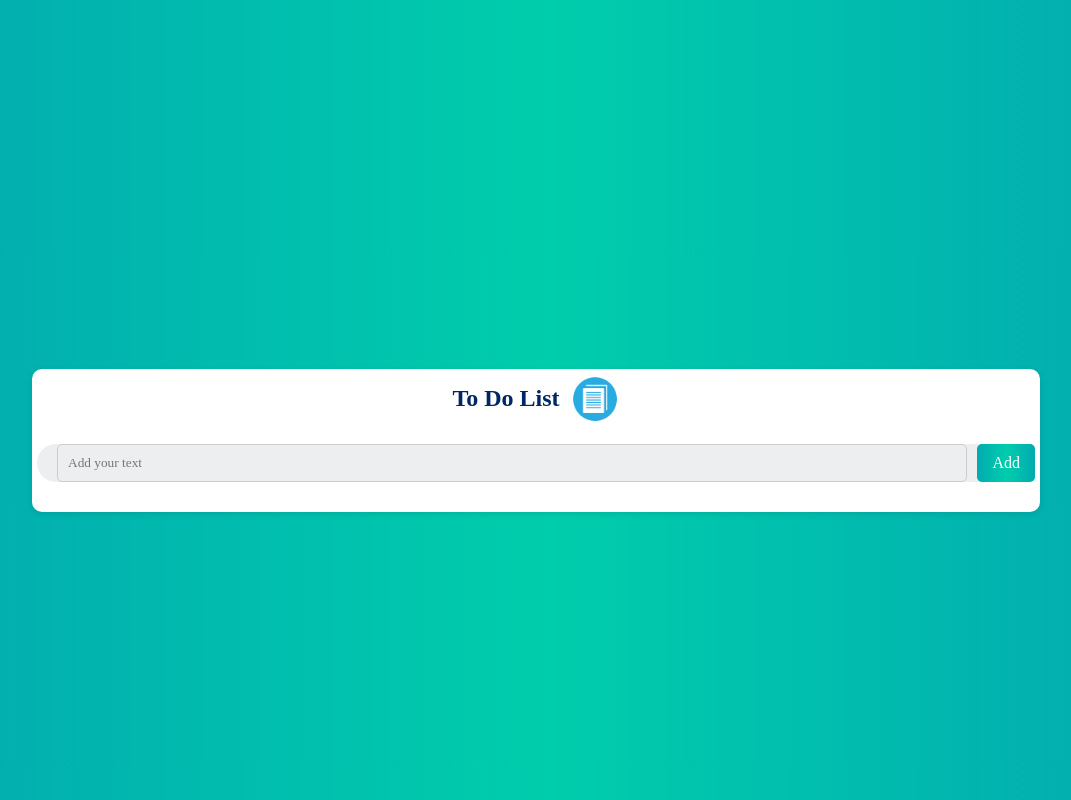
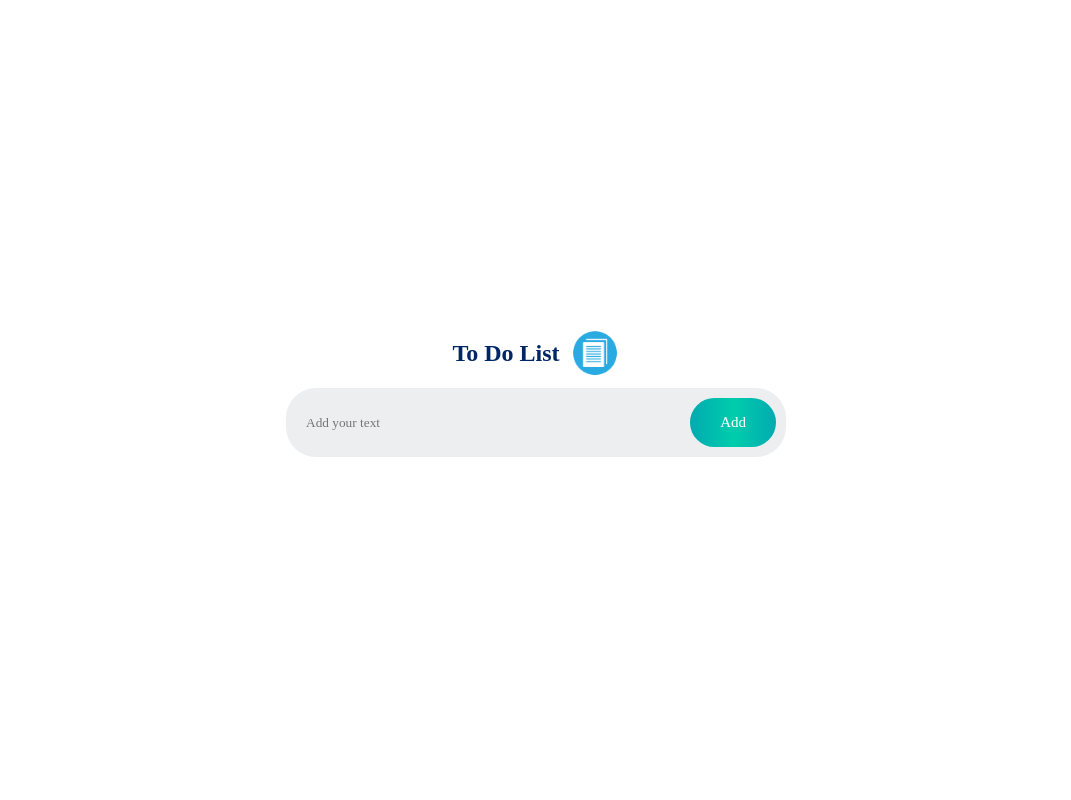
Before and after one commit to Mehdhat/ToDoList, a plain HTML site: page index.html in a window 1280 px wide. Shown: the whole page, without its empty margins (104-1175 px from the left). Drawn offline with Linux system fonts and the light colour scheme.

Commit message:
Update style.css

```diff
--- a/style.css
+++ b/style.css
@@ -8,17 +8,20 @@
 .container {
   width: 100%;
   min-height: 100vh;
-  background-image: linear-gradient(to right, #02AAB0 0%, #00CDAC 51%, #02AAB0 100%);
   padding: 10px;
+  display: flex;
+  justify-content: center;
+  align-items: center;
+  background-color: white;
 }
+
 .todo-app {
-  width: 90%;
+  width: 100%;
   max-width: 540px;
-  background-color: #fff;
-  margin: 100px auto 20px;
-  padding: 40px 30px 70px;
-  box-shadow: rgba(0, 0, 0, 0.4) 0px 30px 90px;
+  margin: 20px;
+  padding: 20px;
 }
+
 .todo-app h2 {
   color: #002765;
   display: flex;
@@ -26,20 +29,21 @@
   margin-bottom: 10px;
   justify-content: center;
 }
+
 .todo-app h2 img {
   width: 50px;
   margin-left: 10px;
   height: 50px;
 }
+
 .row {
   display: flex;
   align-items: center;
   justify-content: space-between;
   background-color: #edeef0;
-  justify-content: center;
   border-radius: 30px;
-  padding-left: 20px;
-  margin-bottom: 25px;
+  padding: 10px;
+  margin-bottom: 15px;
 }
 
 input {
@@ -49,17 +53,20 @@ input {
   background: transparent;
   padding: 10px;
 }
+
 button {
   border: none;
   outline: none;
-  padding: 16px 50px;
+  padding: 16px 30px;
   background-image: linear-gradient(to right, #02AAB0 0%, #00CDAC 51%, #02AAB0 100%);
   transition: 0.5s;
   color: #fff;
-  font-size: 16px;
+  font-size: 15px;
   cursor: pointer;
   border-radius: 40px;
+  width: max-content;
 }
+
 ul li {
   list-style: none;
   font-size: 17px;
@@ -68,6 +75,7 @@ ul li {
   cursor: pointer;
   position: relative;
 }
+
 ul li::before {
   content: '';
   position: absolute;
@@ -80,6 +88,7 @@ ul li::before {
   top: 10px;
   left: 8px;
 }
+
 ul li.checked {
   color: #555;
   text-decoration: line-through;
@@ -97,6 +106,7 @@ ul li.checked::before {
   top: 12px;
   left: 8px;
 }
+
 ul li span {
   position: absolute;
   right: 0;
@@ -108,86 +118,12 @@ ul li span {
   line-height: 40px;
   text-align: center;
 }
+
 ul li span:hover {
   background: #edeef0;
-}
-* {
-  margin: 0;
-  padding: 0;
-  box-sizing: border-box;
 }
 
 body {
   font-family: Arial, sans-serif;
   background-color: #f8f8f8;
 }
-.container {
-  display: flex;
-  justify-content: center;
-  align-items: center;
-  height: 100vh;
-}
-.todo-app {
-  background-color: #ffffff;
-  border-radius: 10px;
-  padding: 20px;
-  box-shadow: 0 2px 6px rgba(0, 0, 0, 0.1);
-  width: 80%;
-  max-width: 400px;
-}
-.todo-app h2 {
-  font-size: 24px;
-  margin-bottom: 20px;
-  display: flex;
-  align-items: center;
-}
-.row {
-  display: flex;
-  gap: 10px;
-}
-
-#input-box {
-  flex-grow: 1;
-  padding: 10px;
-  border: 1px solid #ccc;
-  border-radius: 5px;
-}
-
-button {
-  background-color: #007bff;
-  color: #ffffff;
-  border: none;
-  border-radius: 5px;
-  padding: 10px 15px;
-  cursor: pointer;
-}
-
-#list-container {
-  list-style: none;
-  margin-top: 20px;
-}
-
-#list-container li {
-  padding: 10px;
-  border-bottom: 1px solid #ddd;
-}
-
-/* Add hover effect for list items */
-#list-container li:hover {
-  background-color: #f5f5f5;
-}
-@media (max-width: 768px) {
-  .todo-app {
-      width: 90%;
-      max-width: 100%;
-      padding: 20px;
-  }
-}
-@media (min-width:340px) {
- .todo-app{
-  width: 80%;
-  max-width: 85%;
-  padding: 5px;
- }
-
-}
```
